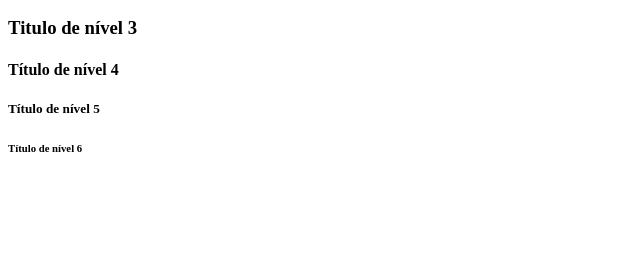
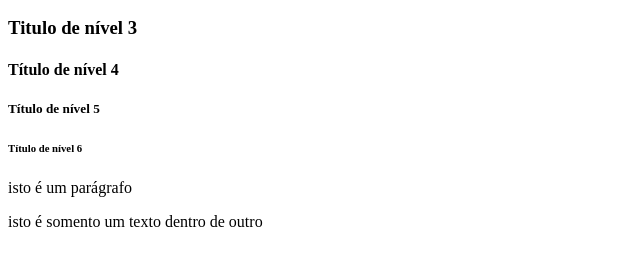
Before and after one commit to ijamillen02-byte/web, a plain HTML site: page index.html in a window 1280 px wide. Shown: the part 96-362 px from the top of the page, without its empty margins (0-640 px from the left). Drawn offline with Linux system fonts and the light colour scheme.

Commit message:
tag p e tag span

```diff
--- a/index.html
+++ b/index.html
@@ -3,12 +3,15 @@
         <title> meu primeiro html</title>
     </head>
     <body>
+        <!--isso é um comentario-->
         <h1> Titulo de nível 1</h1>
         <h2> Titulo de nível 2</h2>
         <h3> Titulo de nível 3</h3>
         <h4> Título de nível 4</h4>
         <h5> Título de nível 5</h5>
         <h6> Título de nível 6</h6>
+        <p> isto é um parágrafo</p>
+        <span> isto é somento um texto</span><span> dentro de outro</span>
     </body>
 
     </html>
```
